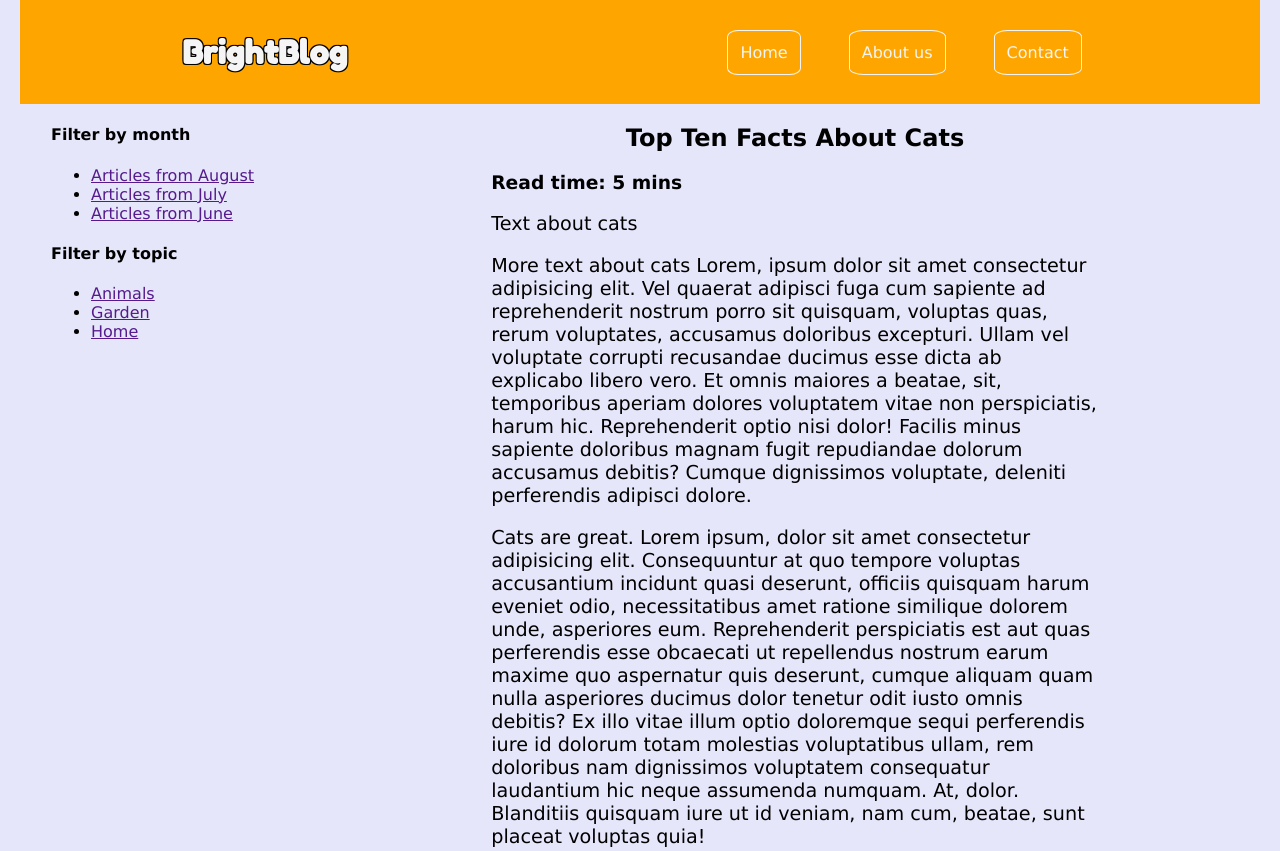
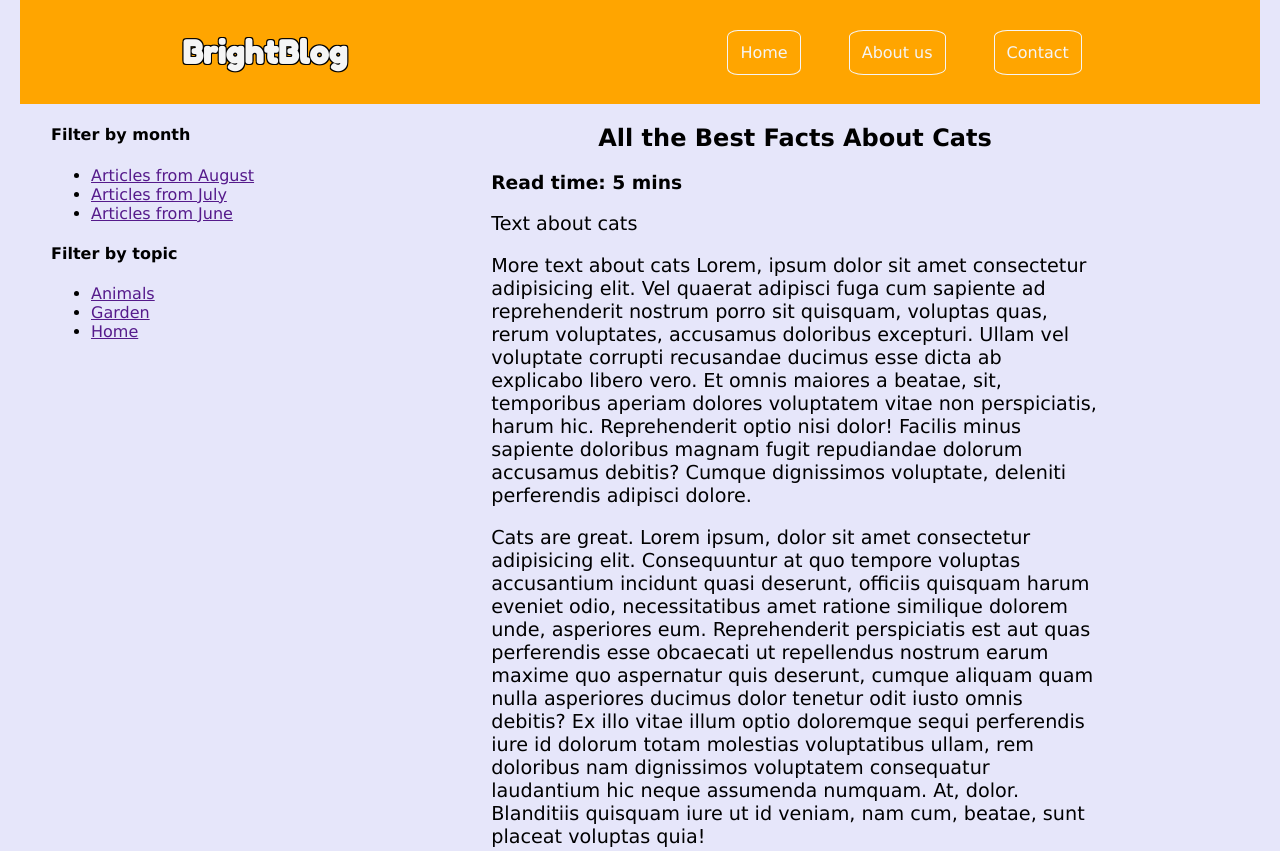
Before and after one commit to KittyPowell/KittyPowell.github.io, a plain HTML site: page index.html in a window 1280 px wide. Shown: the top 851 px of the page. Drawn offline with Linux system fonts and the light colour scheme; no server answers.

Commit message:
Update index.html

```diff
--- a/index.html
+++ b/index.html
@@ -50,7 +50,7 @@
                 <article>
                 <header>
                     <!-- Article's header -->
-                     <h2>Top Ten Facts About Cats</h2>
+                     <h2>All the Best Facts About Cats</h2>
                      <h3>Read time: 5 mins</h3>
                 </header>
                 <main>
```
